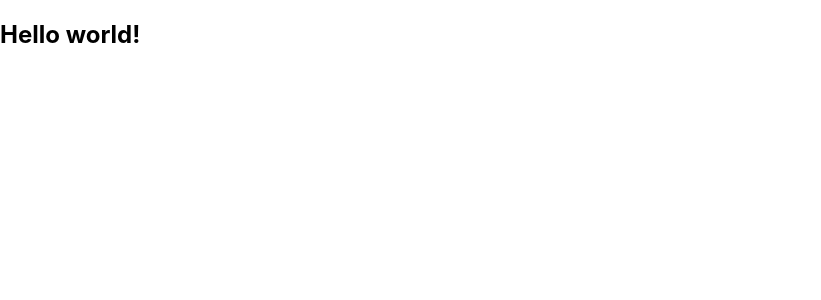
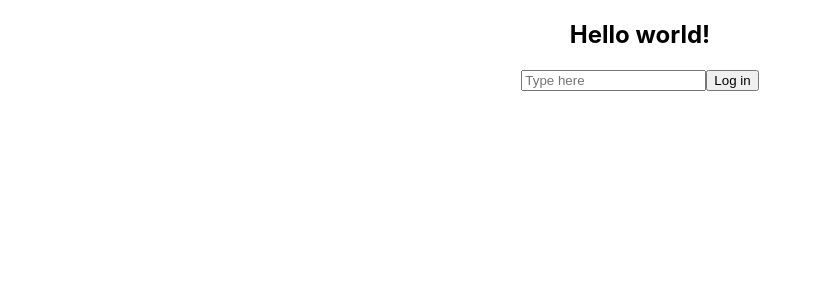
Before and after one commit to Anzhelika007/Courses, a React (Create React App) app in the folder chapter-6-React-Base/my-app/: page / in a window 1280 px wide. Shown: the top 300 px of the page, without its empty margins (0-821 px from the left). Built offline with nearby package versions, Linux system fonts and the light colour scheme.

Commit message:
feat: use func in tag

```diff
--- a/chapter-6-React-Base/my-app/src/App.js
+++ b/chapter-6-React-Base/my-app/src/App.js
@@ -1,15 +1,30 @@
 import logo from './logo.svg';
 import './App.css';
+
+const Header = () => {
+  return <h2>Hello world!</h2>
+}
+
+const Field = () => {
+  return <input placeholder='Type here' type='text' />
+}
+
+function Btn() {
+  //const text = 'Log in';
+  const result = () => {
+    return 'Log in';
+  }
+  const p = <p>Log in</p>
+  return <button>{result()}</button>
+}
+
 
 function App() {
   return (
     <div className="App">
-      <header className="App-header">
-        <img src={logo} className="App-logo" alt="logo" />
-        <p>
-          Edit <code>src/App.js</code> and save to reload.
-        </p>
-      </header>
+      <Header />
+      <Field />
+      <Btn />
     </div>
   );
 }
--- a/chapter-6-React-Base/my-app/src/index.js
+++ b/chapter-6-React-Base/my-app/src/index.js
@@ -3,20 +3,9 @@ import ReactDOM from 'react-dom/client';
 import './index.css';
 import App from './App';
 
-//const elem = <h2>Hello world!</h2>; // babel
-
-const elem = React.createElement('h2', {className: 'greeting'}, 'Hello world!');
-
-const element = {
-  type: 'h2',
-  props: {
-    className: 'greeting',
-    children: 'Привет, мир!'
-  }
-};
 
 const root = ReactDOM.createRoot(document.getElementById('root'));
+
 root.render(
-  elem,
-
+  <App />,
 );
```
Also changed, not shown: 1 other file (tests, documents, lock files or other folders).
